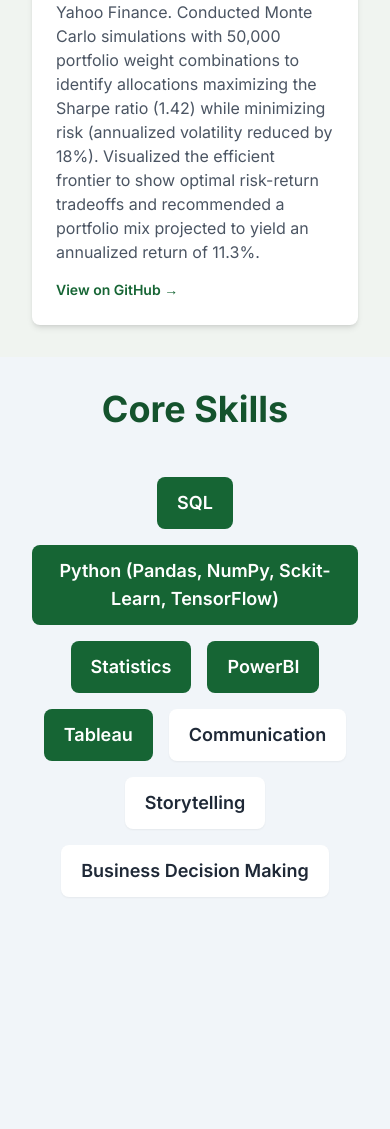
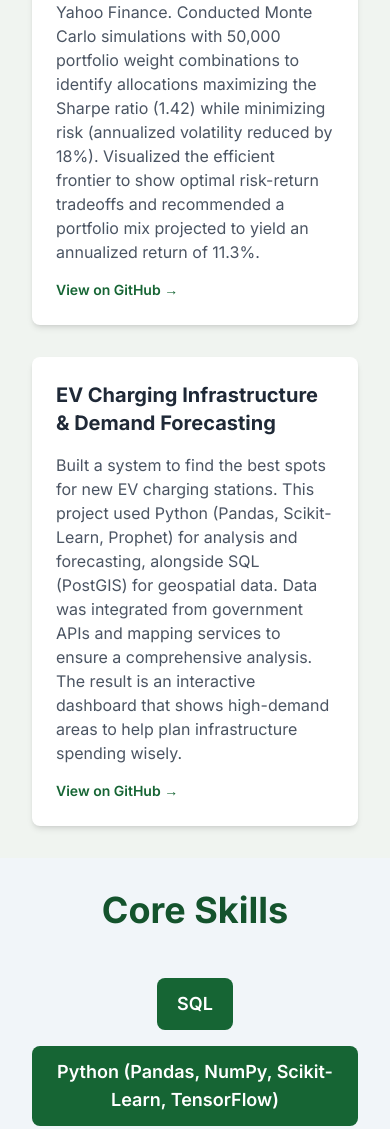
Before and after one commit to Tapawapa/TahaSahafaqat.com, a plain HTML site: page index.html in a window 390 px wide. Shown: the part 2332-3461 px from the top of the page. Before the commit the page ends 3261 px from the top, so only its background shows below. Drawn offline with nearby package versions, Linux system fonts and the light colour scheme.

Commit message:
Update index.html

```diff
--- a/index.html
+++ b/index.html
@@ -107,7 +107,7 @@
         <section id="projects" class="scroll-section flex items-center justify-center p-8 md:p-16" style="background-color: #f0f4f0;">
              <div class="max-w-5xl w-full">
                 <h2 class="text-4xl font-bold text-green-900 mb-12 text-center">Projects</h2>
-                <div class="grid md:grid-cols-2 gap-8">
+                <div class="grid md:grid-cols-2 lg:grid-cols-3 gap-8">
                     <a href="data:application/octet-stream;base64,UEJJWCBmaWxlIGNvbnRlbnQ=" download="MinimumWageReport.pbix" class="group block bg-white p-6 rounded-lg shadow-md hover:shadow-xl hover:-translate-y-1 transition-all duration-300">
                         <h3 class="text-xl font-bold text-gray-800">Minimum Wage Disparity Project</h3>
                         <p class="text-gray-600 mt-4">Designed a project analyzing the growing disparity between the U.S. minimum wage and the cost of living using a large BLS dataset. Utilized PostgreSQL to clean and format the data and developed a model illustrating how the minimum wage would appear if it had consistently tracked inflation. Incorporated average rent prices and compared them to CPI data to highlight how CPI fails to reflect the true cost of living for most Americans, culminating in data-driven storytelling.</p>
@@ -116,6 +116,11 @@
                     <a href="https://github.com/Tapawapa/Portfolio-Optimization-Risk-Analysis-Project" target="_blank" rel="noopener noreferrer" class="group block bg-white p-6 rounded-lg shadow-md hover:shadow-xl hover:-translate-y-1 transition-all duration-300">
                         <h3 class="text-xl font-bold text-gray-800">Portfolio Optimization & Risk Analysis Project</h3>
                         <p class="text-gray-600 mt-4">Developed a data-driven model to optimize a stock portfolio using 10 years of historical price data from Yahoo Finance. Conducted Monte Carlo simulations with 50,000 portfolio weight combinations to identify allocations maximizing the Sharpe ratio (1.42) while minimizing risk (annualized volatility reduced by 18%). Visualized the efficient frontier to show optimal risk-return tradeoffs and recommended a portfolio mix projected to yield an annualized return of 11.3%.</p>
+                        <span class="inline-block mt-4 text-sm font-semibold text-green-800 group-hover:underline">View on GitHub &rarr;</span>
+                    </a>
+                    <a href="https://github.com/Tapawapa/EV-Charging-Optimization-Forecasting.git" target="_blank" rel="noopener noreferrer" class="group block bg-white p-6 rounded-lg shadow-md hover:shadow-xl hover:-translate-y-1 transition-all duration-300">
+                        <h3 class="text-xl font-bold text-gray-800">EV Charging Infrastructure & Demand Forecasting</h3>
+                        <p class="text-gray-600 mt-4">Built a system to find the best spots for new EV charging stations. This project used Python (Pandas, Scikit-Learn, Prophet) for analysis and forecasting, alongside SQL (PostGIS) for geospatial data. Data was integrated from government APIs and mapping services to ensure a comprehensive analysis. The result is an interactive dashboard that shows high-demand areas to help plan infrastructure spending wisely.</p>
                         <span class="inline-block mt-4 text-sm font-semibold text-green-800 group-hover:underline">View on GitHub &rarr;</span>
                     </a>
                 </div>
@@ -128,7 +133,7 @@
                 <h2 class="text-4xl font-bold text-green-900 mb-12">Core Skills</h2>
                 <div class="flex flex-wrap justify-center gap-4">
                     <span class="bg-green-800 text-white font-semibold px-5 py-3 rounded-lg text-lg">SQL</span>
-                    <span class="bg-green-800 text-white font-semibold px-5 py-3 rounded-lg text-lg">Python (Pandas, NumPy, Sckit-Learn, TensorFlow)</span>
+                    <span class="bg-green-800 text-white font-semibold px-5 py-3 rounded-lg text-lg">Python (Pandas, NumPy, Scikit-Learn, TensorFlow)</span>
                     <span class="bg-green-800 text-white font-semibold px-5 py-3 rounded-lg text-lg">Statistics</span>
                     <span class="bg-green-800 text-white font-semibold px-5 py-3 rounded-lg text-lg">PowerBI</span>
                     <span class="bg-green-800 text-white font-semibold px-5 py-3 rounded-lg text-lg">Tableau</span>
```
Lines whose indentation alone changed are shown as unchanged.
